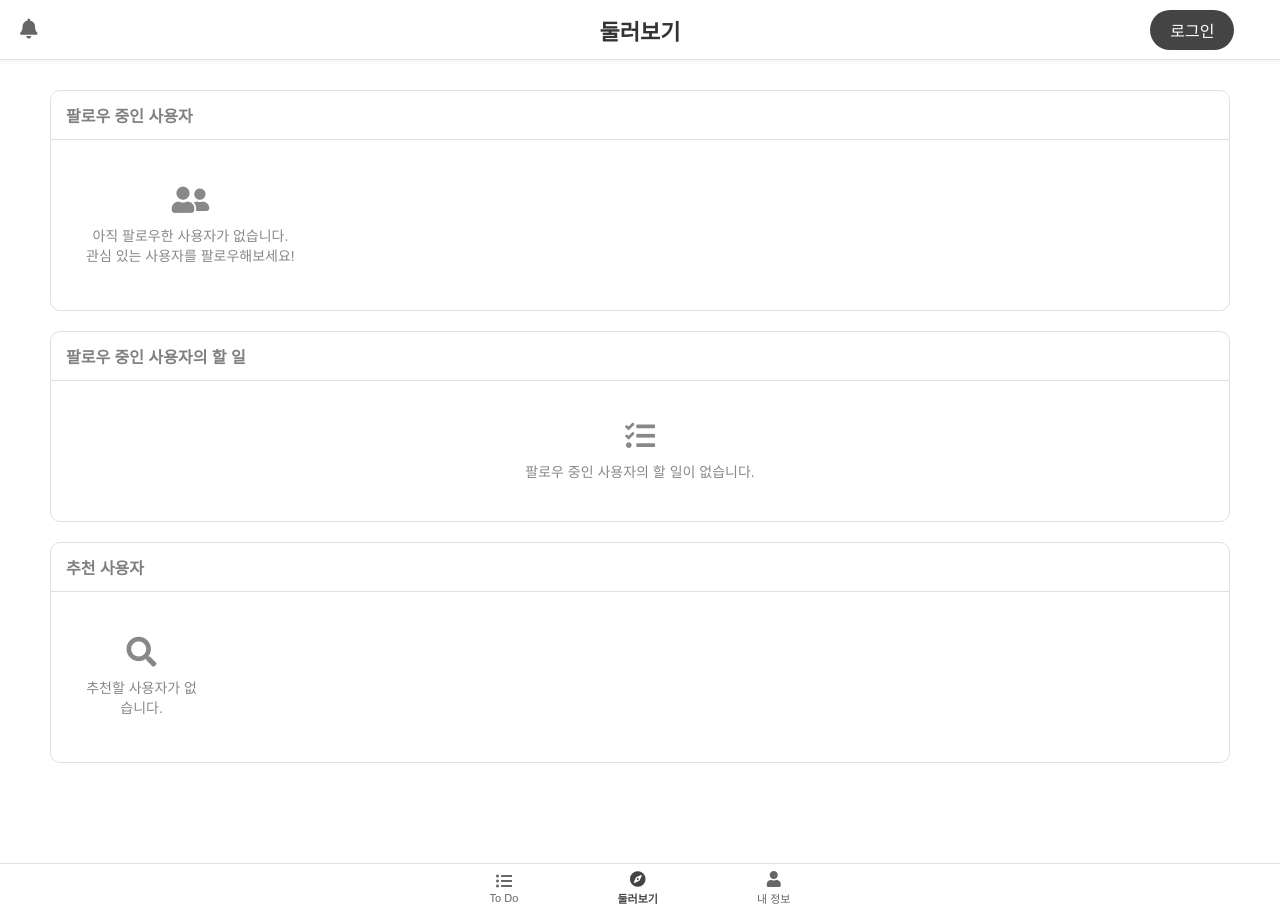
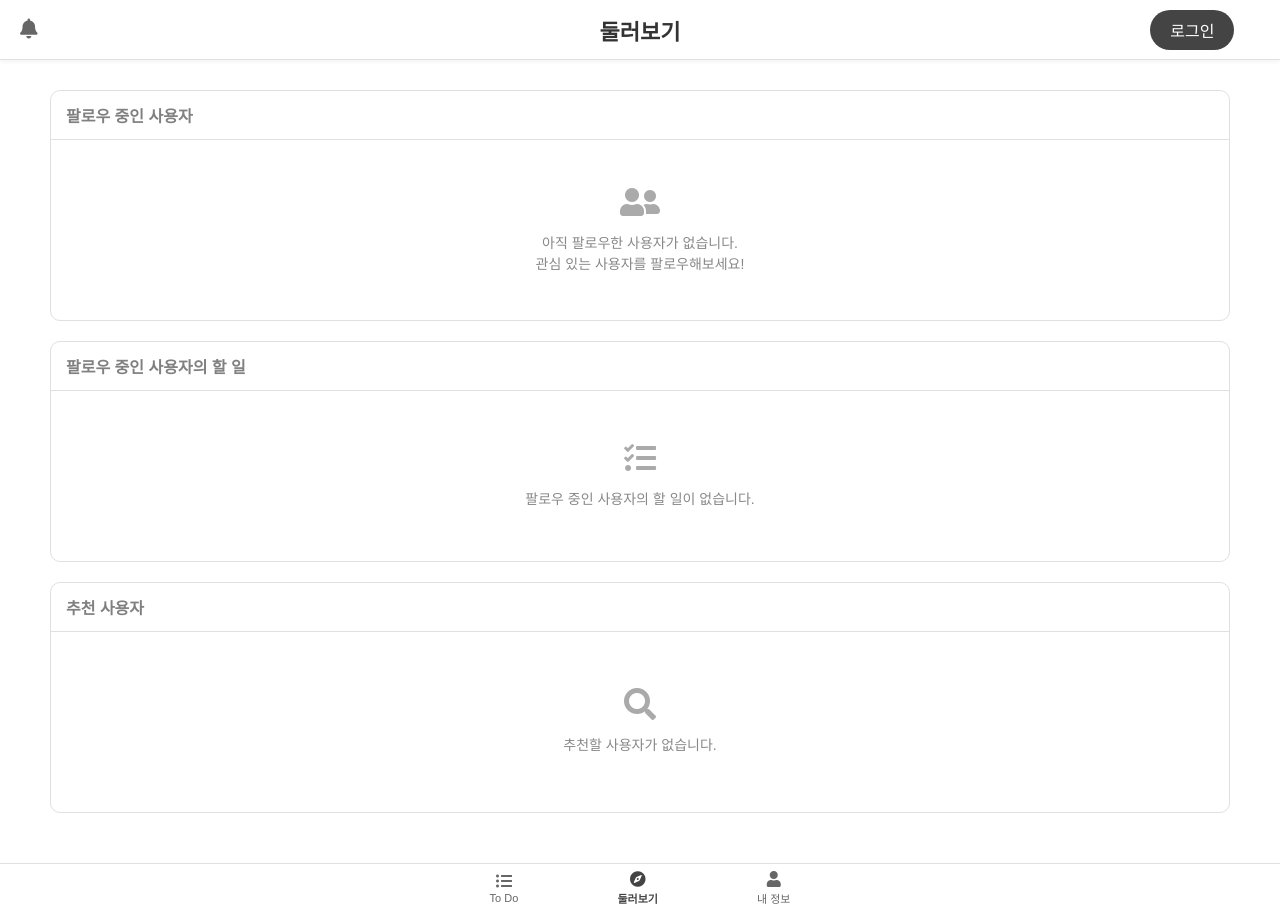
Before and after one commit to ANGIBU/Today-todo, a Flask app: page /explore in a window 1280 px wide. Run offline with Flask 2, Linux system fonts and the light colour scheme; data that the repository does not hold is empty.

Commit message:
Automated Commit Update at 2025-05-11 07:25:51

```diff
--- a/static/css/explore.css
+++ b/static/css/explore.css
@@ -42,13 +42,13 @@ section h2 {
     border-bottom: 1px solid var(--border-color);
 }
 
-/* 팔로우 중인 사용자 섹션 */
+/* 팔로우 중인 사용자 섹션 - 스크롤 제거 */
 .users-scroll {
     padding: 15px;
-    overflow-x: auto;
-    white-space: nowrap;
     display: flex;
     gap: 15px;
+    justify-content: center;
+    flex-wrap: wrap;
 }
 
 .user-card {
@@ -154,8 +154,9 @@ section h2 {
 /* 추천 사용자 섹션 */
 .users-grid {
     padding: 15px;
-    display: grid;
-    grid-template-columns: repeat(auto-fill, minmax(140px, 1fr));
+    display: flex;
+    justify-content: center;
+    flex-wrap: wrap;
     gap: 15px;
 }
 
@@ -165,6 +166,7 @@ section h2 {
     padding: 12px;
     text-align: center;
     border: 1px solid #eee;
+    width: 140px;
 }
 
 .recommended-user-avatar {
@@ -217,18 +219,30 @@ section h2 {
     margin-right: 10px;
 }
 
-/* 빈 상태 메시지 */
+/* 빈 상태 메시지 - 수정된 부분 */
 .empty-state {
+    display: flex;
+    flex-direction: column;
+    justify-content: center;
+    align-items: center;
+    height: 150px;
+    padding: 20px;
+    color: #888;
+    width: 100%;
     text-align: center;
-    padding: 30px 20px;
-    color: #888;
 }
 
+/* 빈 상태 아이콘 */
 .empty-state i {
-    font-size: 30px;
-    margin-bottom: 10px;
+    font-size: 32px;
+    margin-bottom: 15px;
+    color: #aaa;
 }
 
+/* 빈 상태 텍스트 */
 .empty-state p {
     font-size: 14px;
+    text-align: center;
+    margin: 0 auto;
+    line-height: 1.5;
 }
```
Also changed, not shown: todo.db.
